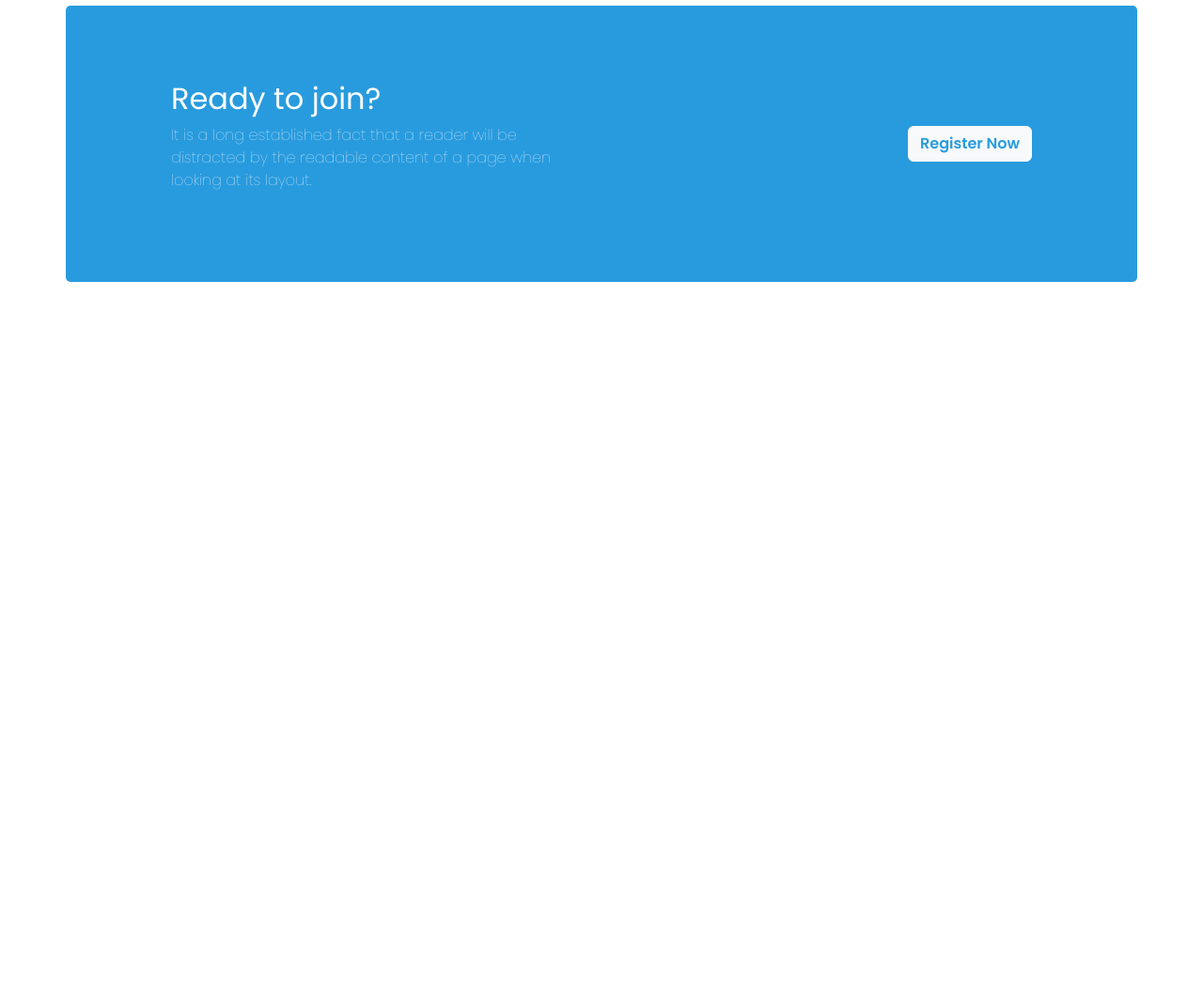
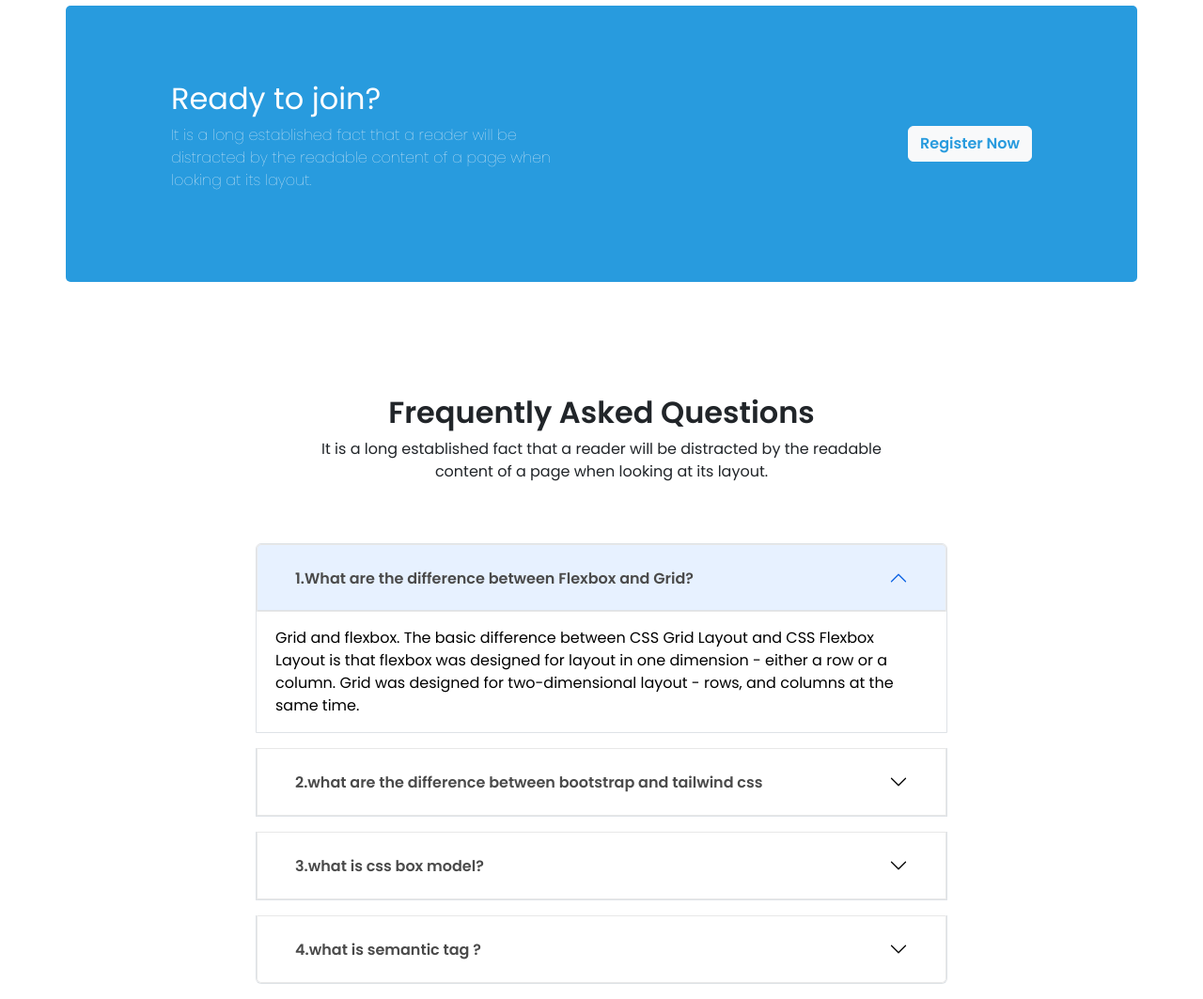
Before and after one commit to rakibhasantusar/Pro-Academia, a plain HTML site: page index.html in a window 1280 px wide. Shown: the part 2585-3648 px from the top of the page at 94% size. Before the commit the page ends 2885 px from the top, so only its background shows below. Drawn offline with nearby package versions, Linux system fonts and the light colour scheme.

Commit message:
acordian section done

```diff
--- a/index.html
+++ b/index.html
@@ -270,7 +270,7 @@
         <section class="container mt-custom border-5">
             <div class="row align-items-center" style="background: #289BDE; border-radius: 5px; padding:80px 100px;">
                 <div class="col-lg-6 col-md-12">
-                    <h2 class="text-white">Ready to join?</h2>
+                    <h2 class="text-white text h-ready">Ready to join?</h2>
                     <p class="text-light fw-light">It is a long established fact that a reader will be distracted by the
                         readable content of a page when looking at its layout.</p>
                 </div>
@@ -314,6 +314,69 @@
                 </div>
             </div>
         </section>
+    <!-- frequently asked question  section      -->
+    <section class="container mt-custom">
+        <div class="row">
+            <div class="col-8 text-center w-100 mx-auto">
+                <h2 class="fw-semibold">Frequently Asked Questions</h2>
+                <p>It is a long established fact that a reader will be distracted by the readable <br> content of a page when looking at its layout.</p>
+            </div>
+        </div>
+        <div class="row mt-5">
+            <div class=" col-lg-8 col-md-12 mx-auto">
+                <div class="accordion " id="accordionExample">
+                    <div class="accordion-item mb-3 border-1">
+                      <h2 class="accordion-header " id="headingOne">
+                        <button class="accordion-button fw-semibold custom_border" style="color:#4A4A4A; padding:25px 40px;" type="button" data-bs-toggle="collapse" data-bs-target="#collapseOne" aria-expanded="true" aria-controls="collapseOne">
+                          1.What are the difference between Flexbox and Grid?
+                        </button>
+                      </h2>
+                      <div id="collapseOne" class="accordion-collapse collapse show" aria-labelledby="headingOne" data-bs-parent="#accordionExample">
+                        <div class="accordion-body">
+                            Grid and flexbox. The basic difference between CSS Grid Layout and CSS Flexbox Layout is that flexbox was designed for layout in one dimension - either a row or a column. Grid was designed for two-dimensional layout - rows, and columns at the same time.
+                        </div>
+                      </div>
+                    </div>
+                    <div class="accordion-item my-3 ">
+                      <h2 class="accordion-header " id="headingTwo">
+                        <button class="accordion-button fw-semibold collapsed custom_border" style="color:#4A4A4A; padding:25px 40px;" type="button" data-bs-toggle="collapse" data-bs-target="#collapseTwo" aria-expanded="false" aria-controls="collapseTwo">
+                           2.what are the difference between bootstrap and tailwind css
+                        </button>
+                      </h2>
+                      <div id="collapseTwo" class="accordion-collapse collapse" aria-labelledby="headingTwo" data-bs-parent="#accordionExample">
+                        <div class="accordion-body">
+                            Bootstrap comes with a set of pre-styled responsive, mobile-first components that possess a definite UI kit. Tailwind CSS uses a set of utility classes to create a neat UI with more flexibility and uniqueness. Sites created using Bootstrap follow the generic pattern that makes them look identical
+                        </div>
+                      </div>
+                    </div>
+                    <div class="accordion-item my-3">
+                      <h2 class="accordion-header" id="headingThree">
+                        <button class="accordion-button fw-semibold collapsed custom_border" style="color:#4A4A4A; padding:25px 40px;" type="button" data-bs-toggle="collapse" data-bs-target="#collapseThree" aria-expanded="false" aria-controls="collapseThree">
+                            3.what is css box model?
+                        </button>
+                      </h2>
+                      <div id="collapseThree" class="accordion-collapse collapse" aria-labelledby="headingThree" data-bs-parent="#accordionExample">
+                        <div class="accordion-body">
+                            In CSS, the term "box model" is used when talking about design and layout. The CSS box model is essentially a box that wraps around every HTML element.
+                        </div>
+                      </div>
+                    </div>
+                    <div class="accordion-item my-3">
+                      <h2 class="accordion-header" id="headingfour">
+                        <button class="accordion-button fw-semibold collapsed custom_border" style="color:#4A4A4A; padding:25px 40px;" type="button" data-bs-toggle="collapse" data-bs-target="#collapseFour" aria-expanded="false" aria-controls="collapseThree">
+                            4.what is semantic tag ?
+                        </button>
+                      </h2>
+                      <div id="collapseFour" class="accordion-collapse collapse" aria-labelledby="headingFour" data-bs-parent="#accordionExample">
+                        <div class="accordion-body">
+                            The HTML semantics refers to the tags that provide meaning to an HTML page rather than just presentation. It makes HTML more comprehensible by better defining the different sections and layout of web pages.
+                        </div>
+                      </div>
+                    </div>
+                  </div>
+            </div>
+        </div>
+    </section>
     </main>
 
 
--- a/style.css
+++ b/style.css
@@ -54,18 +54,33 @@ body{
   /* third section  */
   @media (max-width: 991.98px) { .custom-height{
     height: 100%;
-  } }
+  }
+}
   /* 4th section  */
   @media (max-width: 991.98px) {.modals_btn{
     margin:auto
-} }
+}
+.h-ready{
+    text-align: center;
+}
+}
   @media (max-width: 767.98px) {
     .modals_btn{
-        margin:auto
+        text-align: center;
+    }
+    .h-ready{
+        text-align: center;
     }
  }
  @media (max-width: 575.98px) {
     .modals_btn{
         margin:auto
     }
+    .h-ready{
+        text-align: center;
+    }
   }
+  /* acordian section  */
+  .custom_border{
+    border: 1px solid #E8E8E8;
+  }
```
